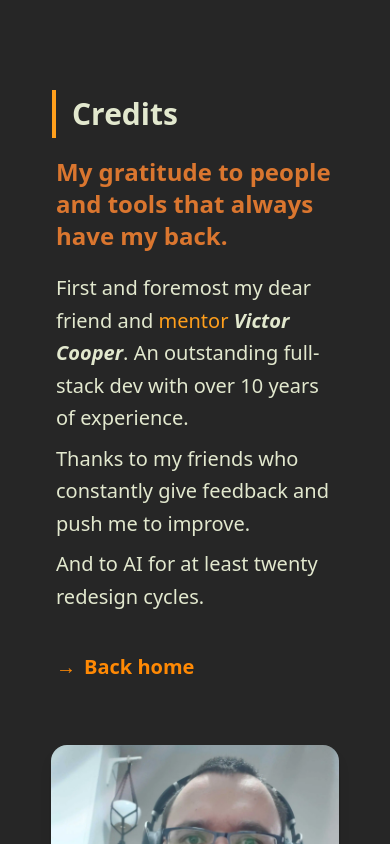
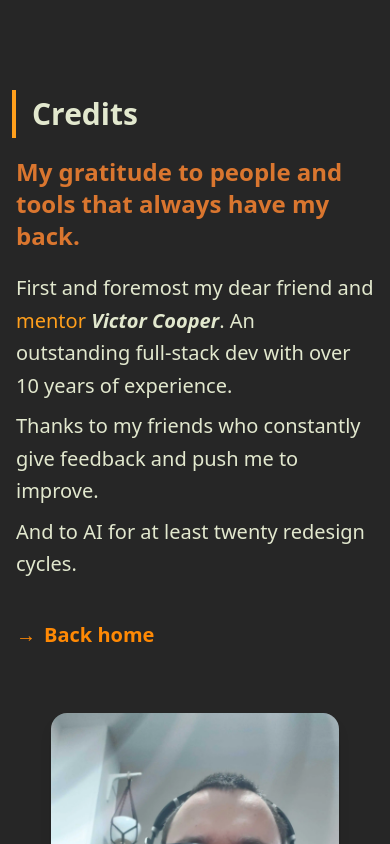
Before and after one commit to sunnycc17/my-portfolio, a Next.js app: page /credits in a window 390 px wide. Shown: the top 844 px of the page. Built offline with nearby package versions, Linux system fonts and the light colour scheme.

Commit message:
edited px made the credits more mobile responsive and the img longer on mobile

```diff
--- a/app/credits/page.tsx
+++ b/app/credits/page.tsx
@@ -9,7 +9,7 @@ const CreditsSection: FC = () => {
       className="relative flex w-full flex-col md:flex-row items-center justify-between overflow-x-hidden min-h-dvh py-24"
     >
       {/* LEFT — TEXT */}
-      <div className="relative z-10 flex-1 flex flex-col items-start justify-start space-y-6 md:pr-12 text-left max-w-4xl px-14 md:px-20">
+      <div className="relative z-10 flex-1 flex flex-col items-start justify-start space-y-6 md:pr-12 text-left max-w-4xl px-4 md:px-20">
         <h2 className="text-3xl font-semibold sm:text-4xl lg:text-5xl relative mb-4">
           <span className="relative inline-block ml-4">
             <span className="absolute -left-5 top-1/2 -translate-y-1/2 h-12 w-1 border-colour" />
@@ -62,9 +62,9 @@ const CreditsSection: FC = () => {
 
       {/* RIGHT — IMAGE + CAPTION */}
       <div className="flex-1 flex flex-col items-center justify-center mt-16 md:mt-0 px-10">
-        <div className="relative w-72 h-72 md:w-80 md:h-96 rounded-2xl overflow-hidden shadow-lg">
+        <div className="relative w-72 h-96 md:w-80 md:h-96 rounded-2xl overflow-hidden shadow-lg">
           <Image
-            src="/toast.webp"   // replace with your image
+            src="/toast.webp"
             alt="Credits illustration"
             fill
             className="object-cover"
```
